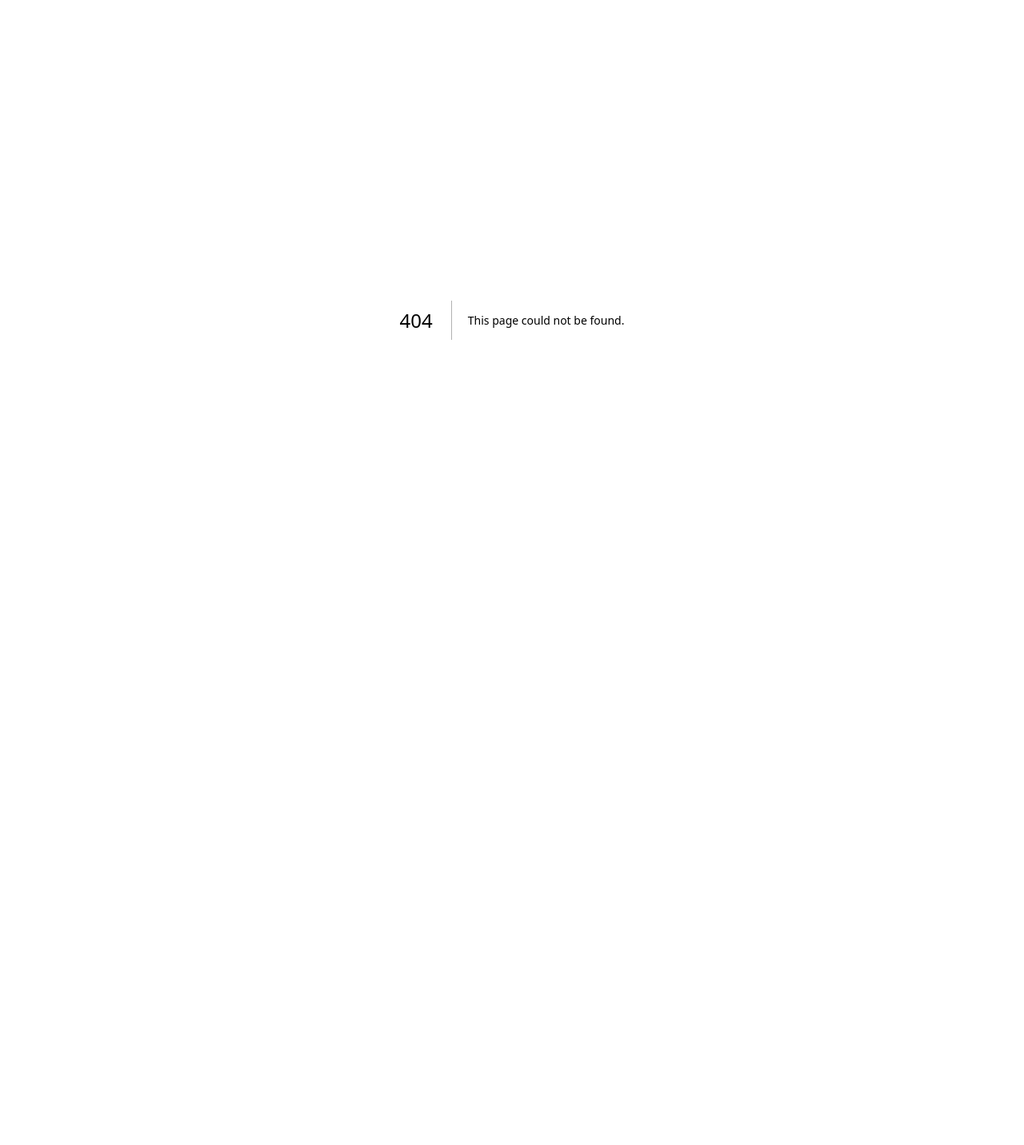
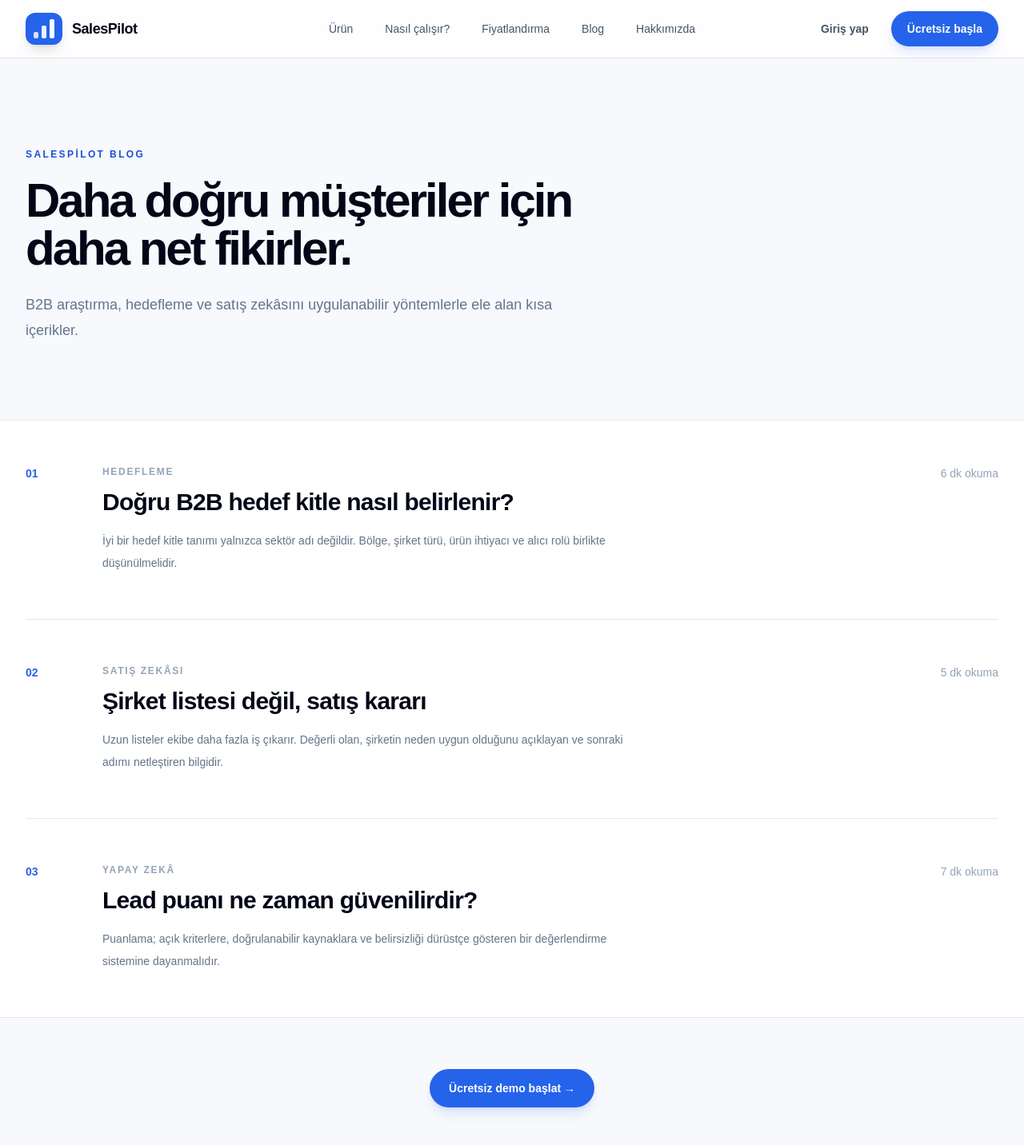
Before and after one commit to kerimelmalii/salespilot, a Next.js app: page /blog in a window 1280 px wide. Before the commit this address had no page. Shown: the top 1432 px of the page at 80% size. Before the commit the page ends 800 px from the top, so only its background shows below. Built offline with nearby package versions, Linux system fonts and the light colour scheme.

Commit message:
Add SalesPilot blog and remove analysis section

```diff
--- /dev/null
+++ b/app/blog/page.tsx
@@ -0,0 +1,39 @@
+import type { Metadata } from "next";
+import Link from "next/link";
+import { MarketingHeader } from "@/components/marketing-header";
+
+export const metadata: Metadata = {
+  title: "Blog | SalesPilot",
+  description: "B2B satış, hedef müşteri bulma, lead doğrulama ve satış zekâsı üzerine SalesPilot içerikleri.",
+};
+
+const posts = [
+  { category: "Hedefleme", title: "Doğru B2B hedef kitle nasıl belirlenir?", text: "İyi bir hedef kitle tanımı yalnızca sektör adı değildir. Bölge, şirket türü, ürün ihtiyacı ve alıcı rolü birlikte düşünülmelidir.", readTime: "6 dk okuma" },
+  { category: "Satış zekâsı", title: "Şirket listesi değil, satış kararı", text: "Uzun listeler ekibe daha fazla iş çıkarır. Değerli olan, şirketin neden uygun olduğunu açıklayan ve sonraki adımı netleştiren bilgidir.", readTime: "5 dk okuma" },
+  { category: "Yapay zekâ", title: "Lead puanı ne zaman güvenilirdir?", text: "Puanlama; açık kriterlere, doğrulanabilir kaynaklara ve belirsizliği dürüstçe gösteren bir değerlendirme sistemine dayanmalıdır.", readTime: "7 dk okuma" },
+];
+
+export default function BlogPage() {
+  return (
+    <main className="min-h-screen bg-[#f7f9fd] text-slate-950">
+      <MarketingHeader />
+      <section className="mx-auto max-w-7xl px-5 pb-16 pt-20 lg:px-8 lg:pb-24 lg:pt-28">
+        <p className="text-xs font-semibold uppercase tracking-[.2em] text-blue-700">SalesPilot Blog</p>
+        <h1 className="mt-5 max-w-3xl text-4xl font-semibold tracking-[-.05em] sm:text-6xl">Daha doğru müşteriler için daha net fikirler.</h1>
+        <p className="mt-6 max-w-2xl text-lg leading-8 text-slate-500">B2B araştırma, hedefleme ve satış zekâsını uygulanabilir yöntemlerle ele alan kısa içerikler.</p>
+      </section>
+      <section className="border-y border-slate-200 bg-white">
+        <div className="mx-auto max-w-7xl divide-y divide-slate-200 px-5 lg:px-8">
+          {posts.map((post, index) => (
+            <article key={post.title} className="grid gap-5 py-10 md:grid-cols-[4rem_1fr_auto] md:items-start md:gap-8 lg:py-14">
+              <span className="text-sm font-semibold text-blue-600">0{index + 1}</span>
+              <div><p className="text-xs font-semibold uppercase tracking-[.14em] text-slate-400">{post.category}</p><h2 className="mt-3 text-2xl font-semibold tracking-tight sm:text-3xl">{post.title}</h2><p className="mt-4 max-w-2xl text-sm leading-7 text-slate-500">{post.text}</p></div>
+              <span className="text-sm text-slate-400">{post.readTime}</span>
+            </article>
+          ))}
+        </div>
+      </section>
+      <div className="mx-auto flex max-w-7xl justify-center px-5 py-16 lg:px-8"><Link href="/kayit?plan=demo" className="rounded-full bg-blue-600 px-6 py-3.5 text-sm font-semibold text-white shadow-lg shadow-blue-600/15">Ücretsiz demo başlat →</Link></div>
+    </main>
+  );
+}
--- a/app/page.tsx
+++ b/app/page.tsx
@@ -848,6 +848,12 @@ const capabilityItems = [
   { icon: Workflow, title: "Araştırmadan aksiyona tek akış", text: "Lead'i kaydedin, gerekçesini inceleyin, iletişim taslağını onaylayın ve sonucu takip edin." },
 ];
 
+const blogPosts = [
+  { category: "Hedefleme", title: "Doğru B2B hedef kitle nasıl belirlenir?", text: "Sektör, bölge ve ürün bilgisini gerçek bir alıcı profiline dönüştürmenin temel adımları.", readTime: "6 dk" },
+  { category: "Satış zekâsı", title: "Şirket listesi değil, satış kararı", text: "Kalabalık aday listeleri yerine kanıta dayalı ve harekete geçirilebilir fırsatlar oluşturmak.", readTime: "5 dk" },
+  { category: "Yapay zekâ", title: "Lead puanı ne zaman güvenilirdir?", text: "Bir puanın arkasında hangi verilerin, kontrollerin ve insan değerlendirmesinin bulunması gerekir?", readTime: "7 dk" },
+];
+
 export default function Home() {
   return (
     <main className="marketing-page min-h-screen overflow-hidden bg-[#f7f9fd] text-[#0f172a]">
@@ -929,7 +935,27 @@ export default function Home() {
 
       <section id="neden" className="mx-auto max-w-7xl px-5 py-20 lg:px-8"><div className="rounded-2xl bg-[#071b3c] px-6 py-14 text-center text-white sm:px-12"><p className="text-sm text-blue-200">Satış araştırmasını yeniden düşünün.</p><h2 className="mx-auto mt-4 max-w-2xl text-3xl font-semibold tracking-[-.04em] sm:text-5xl">Ekibiniz araştırmaya değil, satışa zaman ayırsın.</h2><Link href="/kayit?plan=demo" className="mt-8 inline-flex rounded-lg bg-white px-6 py-3.5 text-sm font-semibold text-[#071b3c]">Ücretsiz demo başlat →</Link></div></section>
 
-      <footer className="border-t border-slate-200 bg-white"><div className="mx-auto grid max-w-7xl gap-10 px-5 py-12 sm:grid-cols-2 lg:grid-cols-[1.5fr_1fr_1fr] lg:px-8"><div><p className="text-lg font-semibold text-slate-900">SalesPilot</p><p className="mt-3 max-w-sm text-sm leading-6 text-slate-500">Doğru şirketi keşfedin, kanıtlarla değerlendirin ve satış fırsatına dönüştürün.</p></div><div><p className="text-xs font-semibold uppercase tracking-widest text-slate-400">Ürün</p><div className="mt-4 space-y-3 text-sm text-slate-500"><Link className="block hover:text-blue-600" href="/#nasil-calisir">Nasıl çalışır?</Link><Link className="block hover:text-blue-600" href="/fiyatlandirma">Fiyatlandırma</Link><Link className="block hover:text-blue-600" href="/kayit?plan=demo">Ücretsiz demo</Link></div></div><div><p className="text-xs font-semibold uppercase tracking-widest text-slate-400">SalesPilot</p><div className="mt-4 space-y-3 text-sm text-slate-500"><Link className="block hover:text-blue-600" href="/hakkimizda">Hakkımızda</Link><Link className="block hover:text-blue-600" href="/giris?next=/panel">Giriş yap</Link></div></div></div><div className="border-t border-slate-100"><div className="mx-auto flex max-w-7xl flex-col justify-between gap-3 px-5 py-6 text-xs text-slate-400 sm:flex-row lg:px-8"><span>© 2026 SalesPilot</span><span>Daha akıllı satış. Daha doğru fırsat.</span></div></div></footer>
+      <section className="border-t border-slate-200 bg-white py-20 lg:py-28">
+        <div className="mx-auto max-w-7xl px-5 lg:px-8">
+          <div className="flex flex-col gap-6 sm:flex-row sm:items-end sm:justify-between">
+            <div><p className="text-xs font-semibold uppercase tracking-[.2em] text-blue-700">Blog</p><h2 className="mt-4 text-3xl font-semibold tracking-[-.04em] sm:text-5xl">Satışa dair daha net fikirler.</h2></div>
+            <Link href="/blog" className="text-sm font-semibold text-blue-700 transition hover:text-blue-900">Tüm yazıları gör →</Link>
+          </div>
+          <div className="mt-12 grid gap-5 lg:grid-cols-3">
+            {blogPosts.map((post, index) => (
+              <Link key={post.title} href="/blog" className="group flex min-h-72 flex-col rounded-2xl border border-slate-200 bg-[#f8faff] p-7 transition duration-200 hover:-translate-y-1 hover:border-blue-200 hover:bg-white hover:shadow-[0_24px_60px_-45px_rgba(37,99,235,.55)]">
+                <div className="flex items-center justify-between text-xs"><span className="font-semibold uppercase tracking-[.14em] text-blue-700">{post.category}</span><span className="text-slate-400">{post.readTime}</span></div>
+                <h3 className="mt-10 text-xl font-semibold leading-7 tracking-tight text-slate-950">{post.title}</h3>
+                <p className="mt-4 text-sm leading-6 text-slate-500">{post.text}</p>
+                <span className="mt-auto pt-8 text-sm font-semibold text-slate-700 transition group-hover:text-blue-700">Yazıyı oku <span aria-hidden="true">→</span></span>
+                <span className="sr-only">Blog yazısı {index + 1}</span>
+              </Link>
+            ))}
+          </div>
+        </div>
+      </section>
+
+      <footer className="border-t border-slate-200 bg-white"><div className="mx-auto grid max-w-7xl gap-10 px-5 py-12 sm:grid-cols-2 lg:grid-cols-[1.5fr_1fr_1fr] lg:px-8"><div><p className="text-lg font-semibold text-slate-900">SalesPilot</p><p className="mt-3 max-w-sm text-sm leading-6 text-slate-500">Doğru şirketi keşfedin, kanıtlarla değerlendirin ve satış fırsatına dönüştürün.</p></div><div><p className="text-xs font-semibold uppercase tracking-widest text-slate-400">Ürün</p><div className="mt-4 space-y-3 text-sm text-slate-500"><Link className="block hover:text-blue-600" href="/#nasil-calisir">Nasıl çalışır?</Link><Link className="block hover:text-blue-600" href="/fiyatlandirma">Fiyatlandırma</Link><Link className="block hover:text-blue-600" href="/kayit?plan=demo">Ücretsiz demo</Link></div></div><div><p className="text-xs font-semibold uppercase tracking-widest text-slate-400">SalesPilot</p><div className="mt-4 space-y-3 text-sm text-slate-500"><Link className="block hover:text-blue-600" href="/blog">Blog</Link><Link className="block hover:text-blue-600" href="/hakkimizda">Hakkımızda</Link><Link className="block hover:text-blue-600" href="/giris?next=/panel">Giriş yap</Link></div></div></div><div className="border-t border-slate-100"><div className="mx-auto flex max-w-7xl flex-col justify-between gap-3 px-5 py-6 text-xs text-slate-400 sm:flex-row lg:px-8"><span>© 2026 SalesPilot</span><span>Daha akıllı satış. Daha doğru fırsat.</span></div></div></footer>
     </main>
   );
 }
--- a/components/marketing-header.tsx
+++ b/components/marketing-header.tsx
@@ -8,6 +8,7 @@ const links = [
   { href: "/#urun", label: "Ürün" },
   { href: "/#nasil-calisir", label: "Nasıl çalışır?" },
   { href: "/fiyatlandirma", label: "Fiyatlandırma" },
+  { href: "/blog", label: "Blog" },
   { href: "/hakkimizda", label: "Hakkımızda" },
 ];
 
```
Also changed, not shown: components/product-story.tsx (+2 -36 lines).
